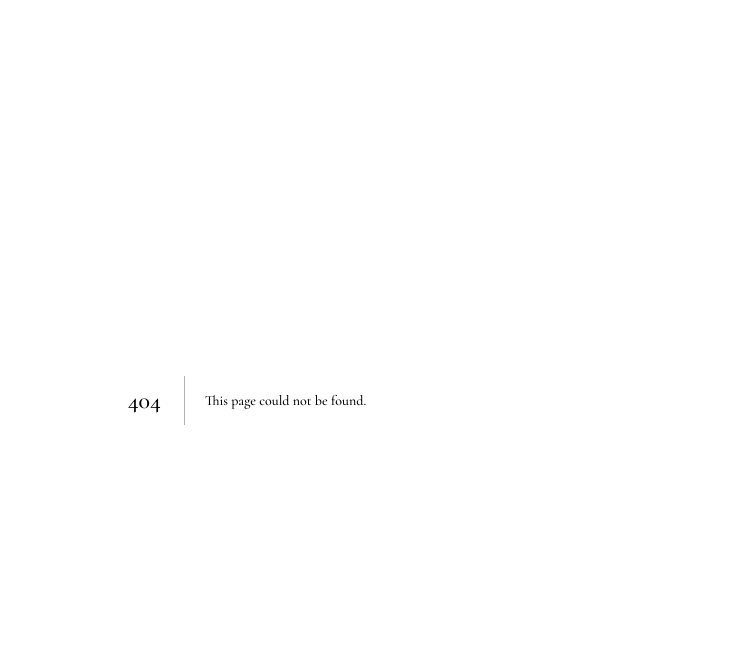
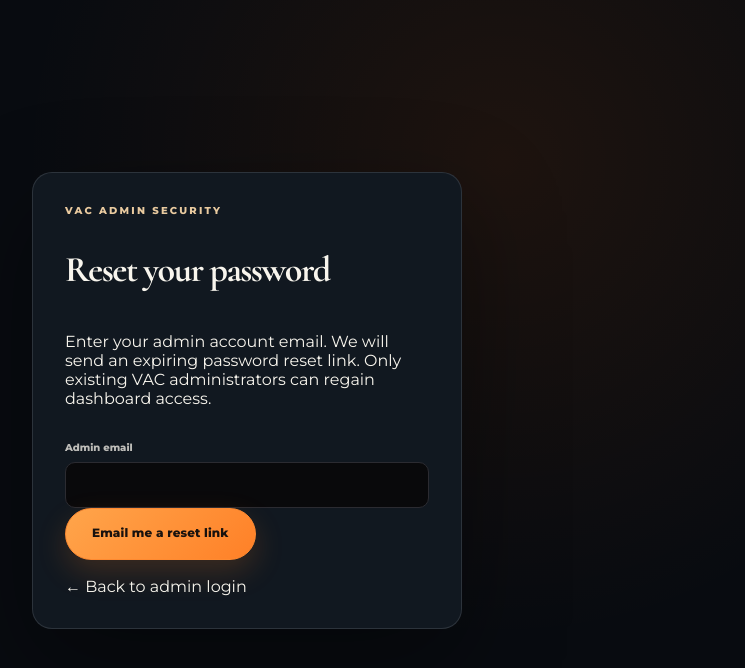
Before and after one commit to rzprince/VAC-Eastern-University-Website, a Next.js app: page /admin/forgot-password in a window 1280 px wide. Before the commit this address had no page. Shown: the top 668 px of the page, without its empty margins (393-1138 px from the left). Built offline with nearby package versions, Linux system fonts and the light colour scheme.

Commit message:
Add Supabase-based secure admin email password recovery: app/admin/forgot-password/page.tsx

```diff
--- /dev/null
+++ b/app/admin/forgot-password/page.tsx
@@ -0,0 +1,71 @@
+"use client";
+
+import { FormEvent, useState } from "react";
+import Link from "next/link";
+import { getBrowserSupabase } from "@/lib/supabase/client";
+
+export default function ForgotPasswordPage() {
+  const [pending, setPending] = useState(false);
+  const [sent, setSent] = useState(false);
+  const [unavailable, setUnavailable] = useState(false);
+
+  async function submit(event: FormEvent<HTMLFormElement>) {
+    event.preventDefault();
+    if (pending || sent) return;
+    setPending(true);
+    setUnavailable(false);
+    const auth = getBrowserSupabase();
+    if (!auth) {
+      setUnavailable(true);
+      setPending(false);
+      return;
+    }
+    const email = String(new FormData(event.currentTarget).get("email") || "").trim();
+    // Use the active domain. No reset tokens/passwords are exposed in our code
+    // or stored in the VAC database; Supabase sends expiring, one-use links.
+    const redirectTo = new URL("/admin/auth/callback", window.location.origin).toString();
+    try {
+      await auth.auth.resetPasswordForEmail(email, { redirectTo });
+      // Deliberately same response whether email exists or not.
+      setSent(true);
+    } catch {
+      // Network failures can be retried without confirming any account's existence.
+      setUnavailable(true);
+    } finally {
+      setPending(false);
+    }
+  }
+
+  return (
+    <main className="admin-login">
+      <div className="admin-login-card admin-recovery-card">
+        <div className="eyebrow">VAC admin security</div>
+        <h1>Reset your password</h1>
+        {sent ? (
+          <div className="admin-security-status" role="status">
+            <strong>Check your email.</strong>
+            <p>If that address has an account, Supabase will send a secure password reset link.
+              Check spam if needed. Never forward the link to anyone.</p>
+          </div>
+        ) : (
+          <>
+            <p>Enter your admin account email. We will send an expiring password reset link.
+              Only existing VAC administrators can regain dashboard access.</p>
+            <form onSubmit={submit} className="admin-reset-form">
+              <label>Admin email
+                <input name="email" type="email" autoComplete="email" maxLength={254} required />
+              </label>
+              <button className="primary-button" type="submit" disabled={pending}>
+                {pending ? "Requesting link…" : "Email me a reset link"}
+              </button>
+            </form>
+            {unavailable && <p className="form-message error" role="alert">
+              We couldn't process this request. Check your connection or retry shortly.
+            </p>}
+          </>
+        )}
+        <Link href="/admin/login" className="admin-security-link">← Back to admin login</Link>
+      </div>
+    </main>
+  );
+}
```
